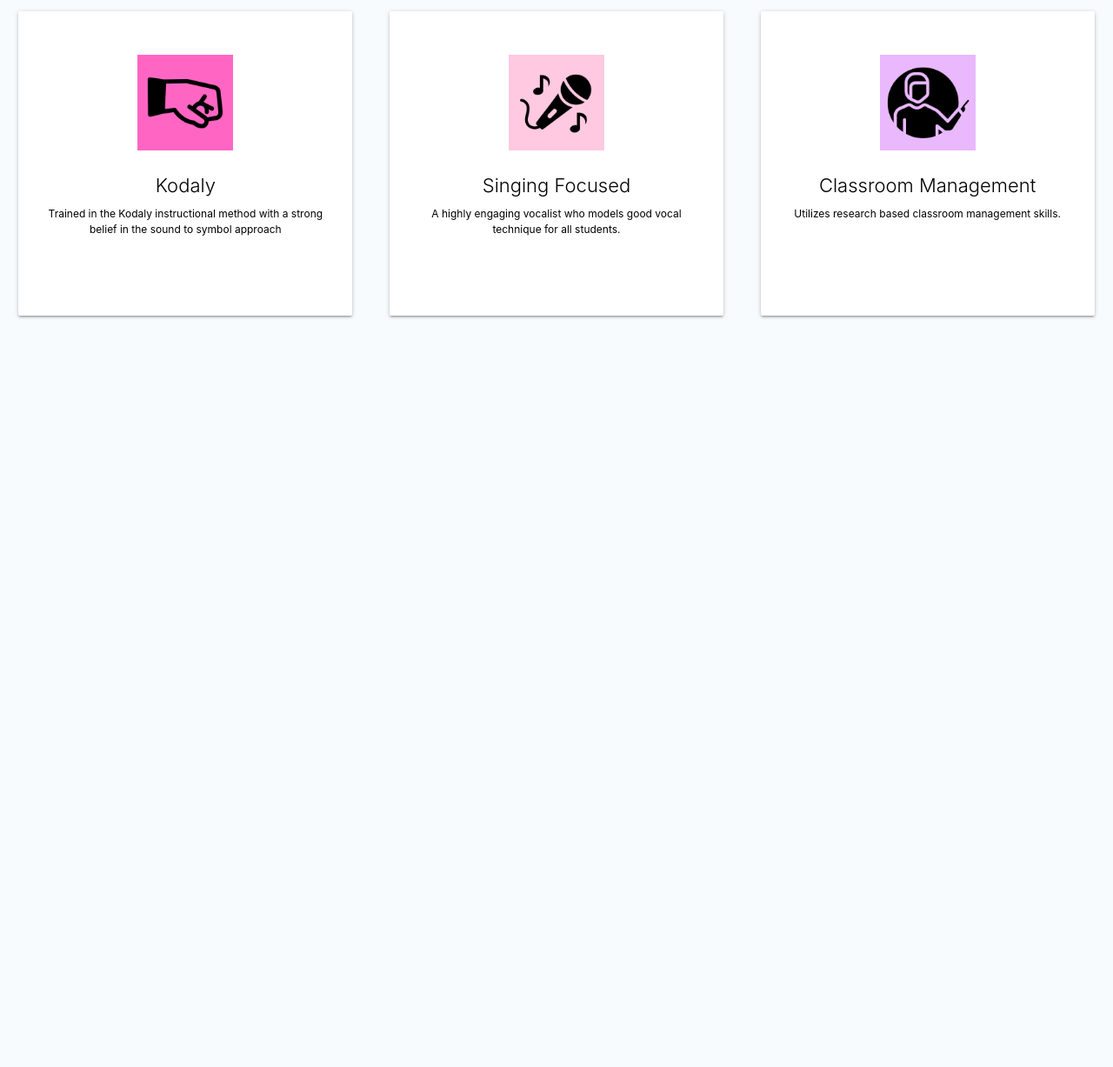
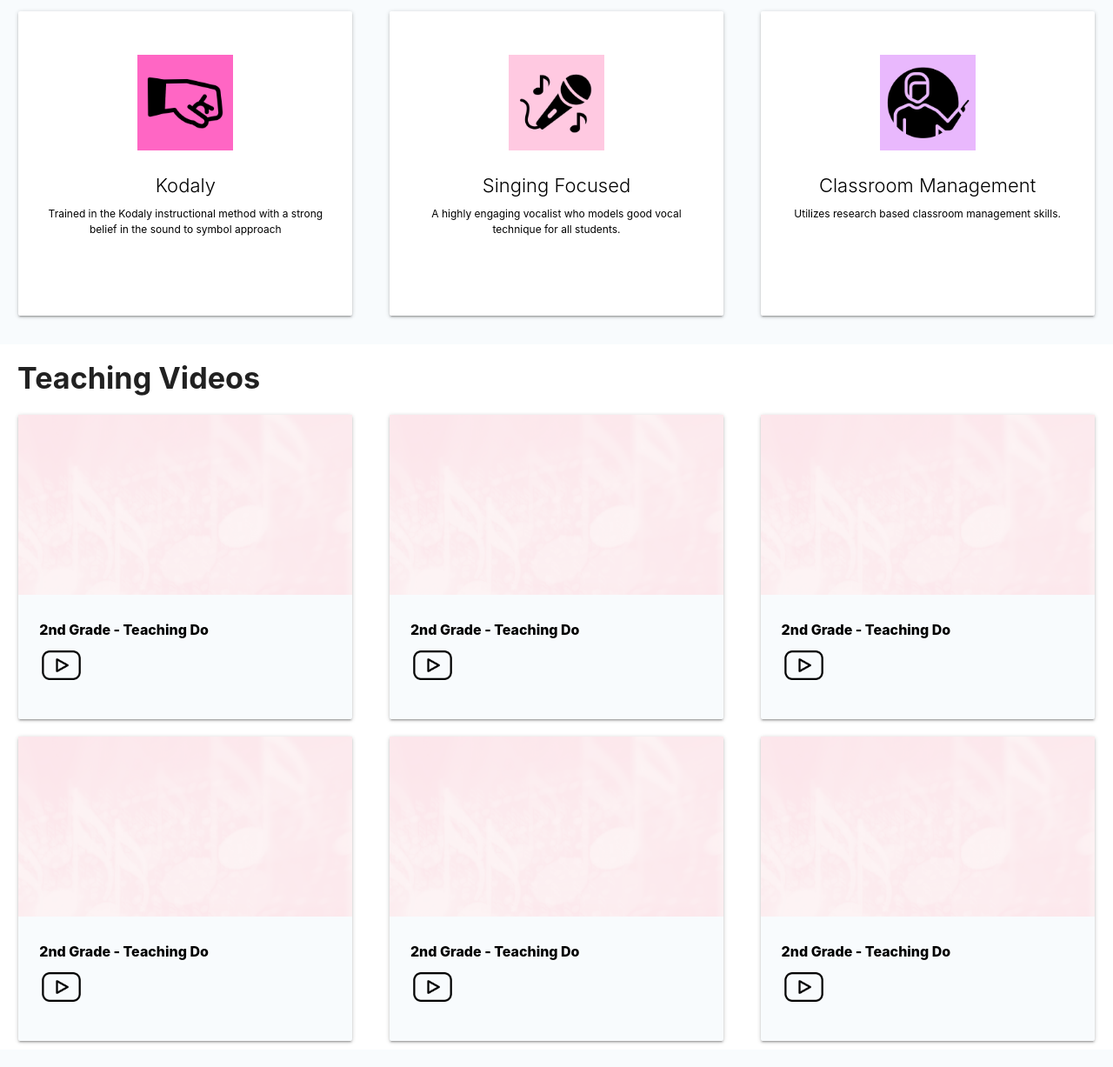
Before and after one commit to Noah-Manno/ruth-teacher-website, a plain HTML site: page index.html in a window 1280 px wide. Shown: the part 590-1817 px from the top of the page at 87% size. Before the commit the page ends 983 px from the top, so only its background shows below. Drawn offline with Linux system fonts and the light colour scheme; a web font is replaced by a local one.

Commit message:
added videos and portfolio section

```diff
--- a/assets/css/style.css
+++ b/assets/css/style.css
@@ -88,7 +88,7 @@ h3 {
     margin-top: 80px;
 }
 
-.card-content {
+.centered-card {
     text-align: center;
 }
 
@@ -105,7 +105,7 @@ h3 {
     flex-direction: column;
     align-items: center;
     margin: 7px;
-    height: 300px;
+    height: 320px;
 }
 
 .skill-icon {
@@ -113,6 +113,36 @@ h3 {
     margin-top: 50px;
 }
 
+.videos {
+    background-color: white;
+}
+
+.thumbnail {
+    width: 100%;
+}
+
+.video-text {
+    width: 100%;
+}
+
+.video-title {
+    font-size: 16px !important;
+    font-weight: 800 !important;
+}
+
+.youtube-icon {
+    width: 50px;
+}
+
+.off-white {
+    background-color: #f8fbfd;
+}
+
+h4 {
+    margin-left: 20px;
+    font-weight: 700;
+    padding-top: 20px;
+}
 @media only screen and (min-width: 601px) {
     .contact-button {
         margin-top: -120px;
--- a/index.html
+++ b/index.html
@@ -60,7 +60,7 @@
         <div class="col s10 offset-s1 m4 offset-m0">
             <div class="card white skills-card">
                 <img class="skill-icon"src="./assets/images/kodalyicon.png" alt="hand sign">
-                <div class="card-content black-text">
+                <div class="card-content centered-card black-text">
                   <span class="card-title">Kodaly</span>
                   <p>Trained in the Kodaly instructional method with a strong belief in the sound to symbol approach</p>
                 </div>
@@ -69,7 +69,7 @@
         <div class="col s10 offset-s1 m4">
             <div class="card white skills-card">
                 <img class="skill-icon" src="./assets/images/singingicon.png" alt="microphone">
-                <div class="card-content black-text">
+                <div class="card-content centered-card black-text">
                   <span class="card-title">Singing Focused</span>
                   <p>A highly engaging vocalist who models good vocal technique for all students.</p>
                 </div>
@@ -78,7 +78,7 @@
         <div class="col s10 offset-s1 m4">
             <div class="card white skills-card">
                 <img class="skill-icon" src="./assets/images/classroommanageicon.png" alt="teacher">
-                <div class="card-content black-text">
+                <div class="card-content centered-card black-text">
                   <span class="card-title">Classroom Management</span>
                   <p>Utilizes research based classroom management skills.</p>
                 </div>
@@ -86,6 +86,63 @@
         </div>
     </div>
 
+    <div class="row videos" id="Portfolio">
+        <h4>Teaching Videos</h4>
+        <div class="col s10 offset-s1 m4 offset-m0">
+            <div class="card skills-card off-white">
+                <img class="thumbnail" src="./assets/images/mainbackground.png" alt="placeholder">
+                <div class="card-content video-text black-text">
+                  <span class="card-title video-title">2nd Grade - Teaching Do</span>
+                  <a href=""><img class="youtube-icon" src="./assets/images/youtubeicon.png" alt="youtube"></a>
+                </div>
+              </div>
+        </div>
+        <div class="col s10 offset-s1 m4 offset-m0">
+            <div class="card skills-card off-white">
+                <img class="thumbnail" src="./assets/images/mainbackground.png" alt="placeholder">
+                <div class="card-content video-text black-text">
+                  <span class="card-title video-title">2nd Grade - Teaching Do</span>
+                  <a href=""><img class="youtube-icon" src="./assets/images/youtubeicon.png" alt="youtube"></a>
+                </div>
+              </div>
+        </div>
+        <div class="col s10 offset-s1 m4 offset-m0">
+            <div class="card skills-card off-white">
+                <img class="thumbnail" src="./assets/images/mainbackground.png" alt="placeholder">
+                <div class="card-content video-text black-text">
+                  <span class="card-title video-title">2nd Grade - Teaching Do</span>
+                  <a href=""><img class="youtube-icon" src="./assets/images/youtubeicon.png" alt="youtube"></a>
+                </div>
+              </div>
+        </div>
+        <div class="col s10 offset-s1 m4 offset-m0">
+            <div class="card skills-card off-white">
+                <img class="thumbnail" src="./assets/images/mainbackground.png" alt="placeholder">
+                <div class="card-content video-text black-text">
+                  <span class="card-title video-title">2nd Grade - Teaching Do</span>
+                  <a href=""><img class="youtube-icon" src="./assets/images/youtubeicon.png" alt="youtube"></a>
+                </div>
+              </div>
+        </div>
+        <div class="col s10 offset-s1 m4 offset-m0">
+            <div class="card skills-card off-white">
+                <img class="thumbnail" src="./assets/images/mainbackground.png" alt="placeholder">
+                <div class="card-content video-text black-text">
+                  <span class="card-title video-title">2nd Grade - Teaching Do</span>
+                  <a href=""><img class="youtube-icon" src="./assets/images/youtubeicon.png" alt="youtube"></a>
+                </div>
+              </div>
+        </div>
+        <div class="col s10 offset-s1 m4 offset-m0">
+            <div class="card skills-card off-white">
+                <img class="thumbnail" src="./assets/images/mainbackground.png" alt="placeholder">
+                <div class="card-content video-text black-text">
+                  <span class="card-title video-title">2nd Grade - Teaching Do</span>
+                  <a href=""><img class="youtube-icon" src="./assets/images/youtubeicon.png" alt="youtube"></a>
+                </div>
+              </div>
+        </div>
+    </div>
 
 
     <script src="./assets/js/lib/jquery-3.7.1.slim.min.js"></script>
```
